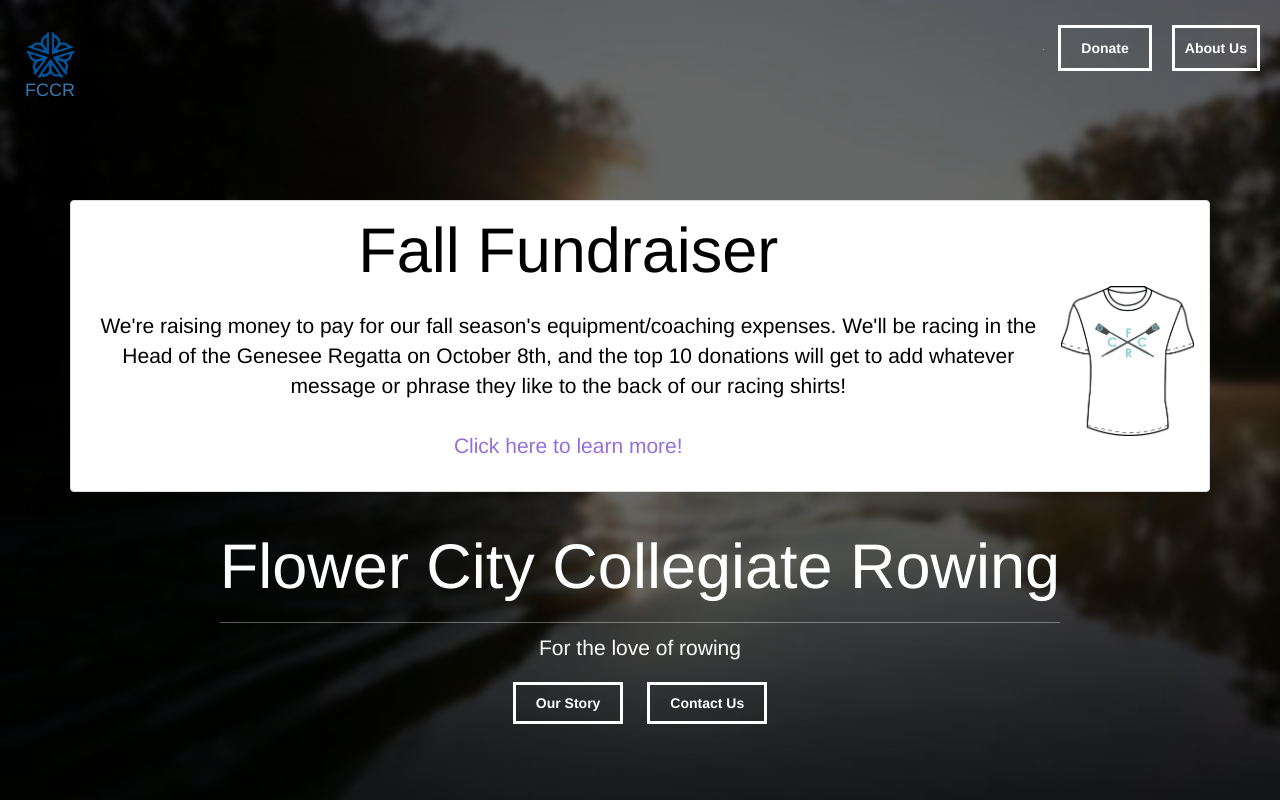
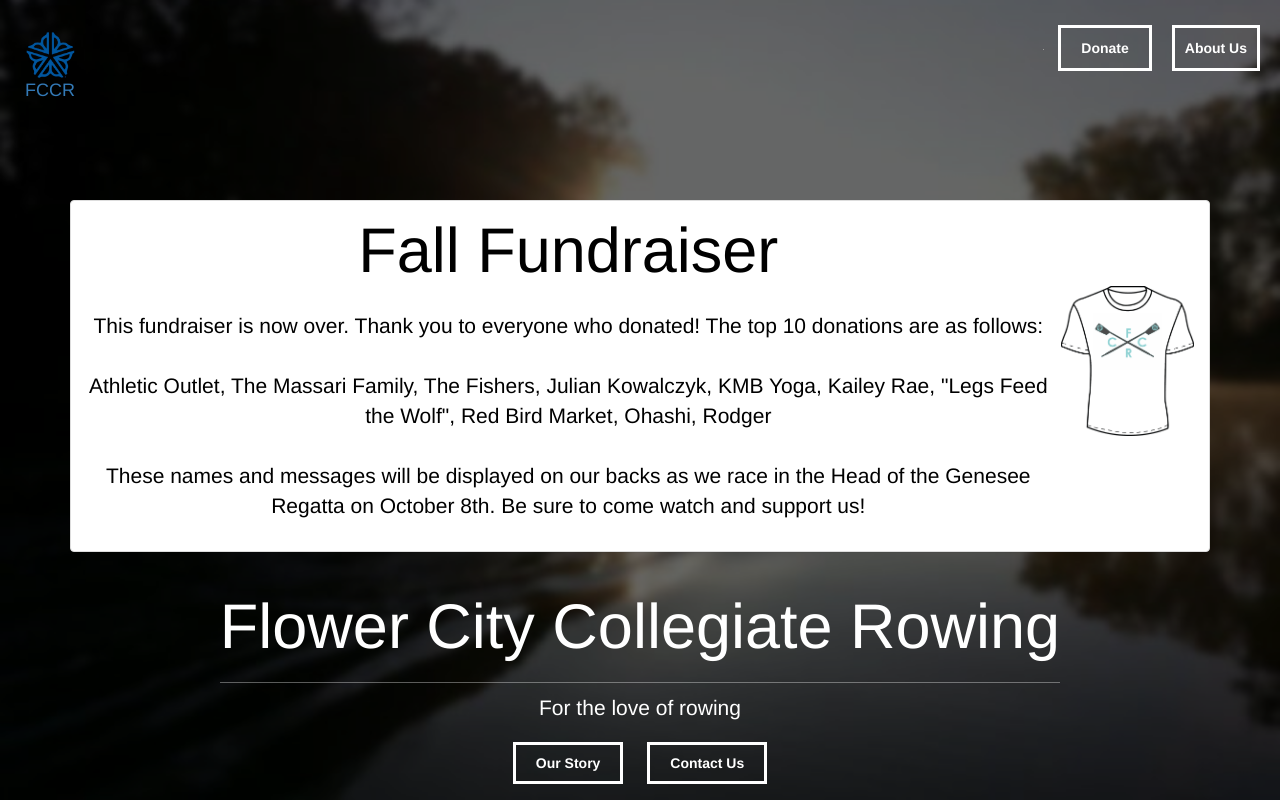
Before and after one commit to amk5401/FCCR, a PHP site: page / in a window 1280 px wide. Run offline with PHP 8.4, Linux system fonts and the light colour scheme.

Commit message:
Change banner text

```diff
--- a/index.php
+++ b/index.php
@@ -8,11 +8,13 @@
                     <div class="media-body">
                         <h1 class="media-heading">Fall Fundraiser</h1>
                         <p>
-                            We're raising money to pay for our fall season's equipment/coaching expenses. We'll be
-                            racing in the Head of the Genesee Regatta on October 8th, and the top 10 donations will get
-                            to add whatever message or phrase they like to the back of our racing shirts!
-                            </br></br>
-                            <a onclick="location.href='shirtFundraiser.php'" class="alert-link" style="cursor:pointer;">Click here to learn more!</a>
+                            This fundraiser is now over. Thank you to everyone who donated! The top 10 donations are as follows:
+                            <br /><br />
+                            Athletic Outlet, The Massari Family, The Fishers, Julian Kowalczyk, KMB Yoga, Kailey Rae,
+                            "Legs Feed the Wolf", Red Bird Market, Ohashi, Rodger
+                            <br /><br />
+                            These names and messages will be displayed on our backs as we race in the Head of the Genesee Regatta
+                            on October 8th. Be sure to come watch and support us!
                         </p>
                     </div>
                     <div class="media-right">
```
